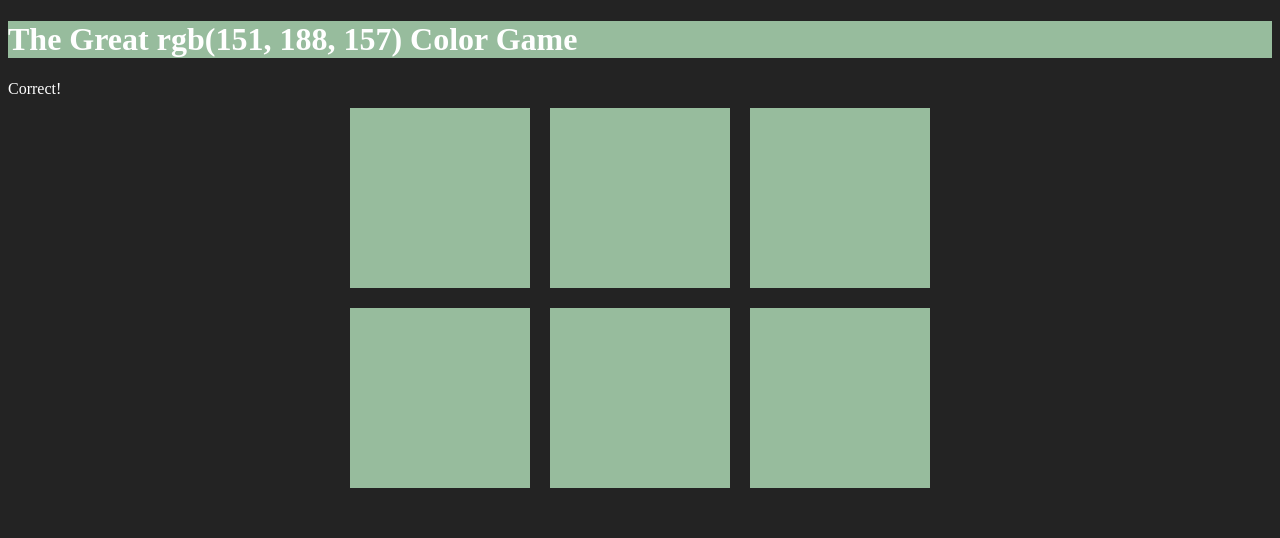
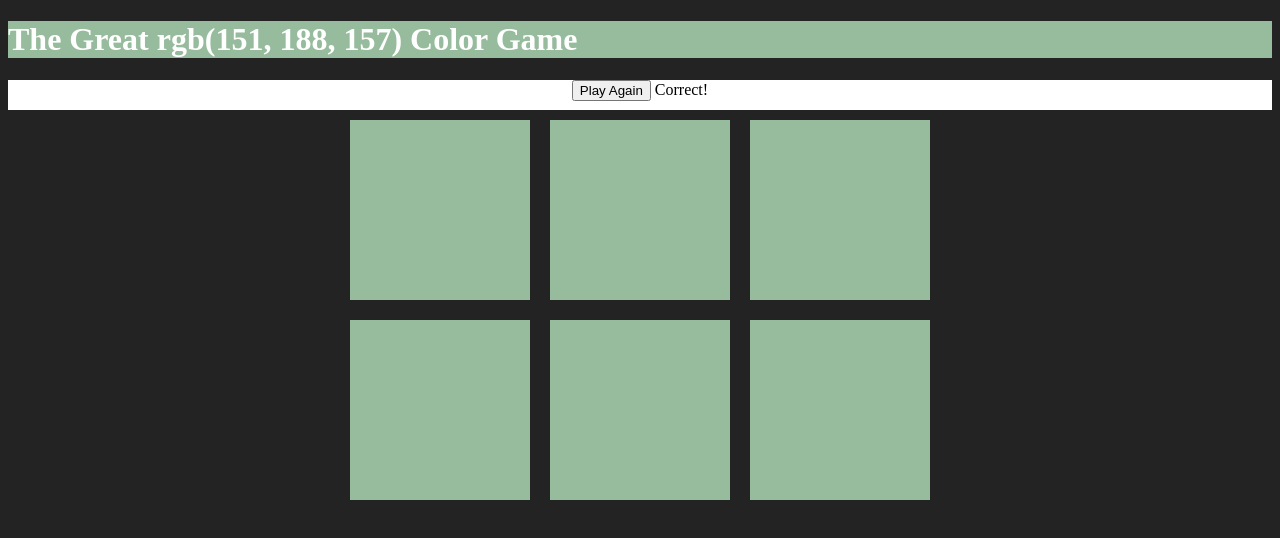
Before and after one commit to soundslikejason/color-game, a plain HTML site: page index.html in a window 1280 px wide. Both pictures are taken after a click on the element 439 px from the left and 179 px from the top of the page. Drawn offline with Linux system fonts and the light colour scheme.

Commit message:
reset game

```diff
--- a/index.html
+++ b/index.html
@@ -7,7 +7,8 @@
 <body>
 <h1>The Great <span id="colorDisplay">RGB</span> Color Game</h1>
 
-<div>
+<div id="stripe">
+	<button id="reset">New Colors</button>
 	<span id="message"></span>
 </div>
 
--- a/main.js
+++ b/main.js
@@ -5,6 +5,21 @@ var pickedColor = pickColor();
 var colorDisplay = document.getElementById("colorDisplay");
 var messageDisplay = document.querySelector("#message");
 var h1 = document.querySelector("h1");
+var resetButton = document.querySelector("#reset");
+
+resetButton.addEventListener("click", function() {
+	//generate all new colors
+	colors = generateRandomColors(6);
+	//pick a new random color from array
+	pickedColor = pickColor();
+	//change colorDisplay to match picked Color
+	colorDisplay.textContent = pickedColor;
+	//change colors of squares
+	for (var i = 0; i < squares.length; i++) {
+		squares[i].style.background = colors[i];
+	}
+	h1.style.background = "#232323";
+});
 
 colorDisplay.textContent = pickedColor;
 
@@ -19,6 +34,7 @@ for (var i = 0; i < squares.length; i++) {
 		//compare color to pickedColor
 		if (clickedColor === pickedColor) {
 			messageDisplay.textContent = "Correct!";
+			resetButton.textContent = "Play Again";
 			changeColors(clickedColor);
 			h1.style.background = clickedColor;
 		} else {
--- a/style.css
+++ b/style.css
@@ -19,6 +19,9 @@ h1 {
 	color: white;
 }
 
-span {
-	color: white;
+#stripe {
+	background: white;
+	height: 30px;
+	text-align: center;
+	color: black;
 }
```
